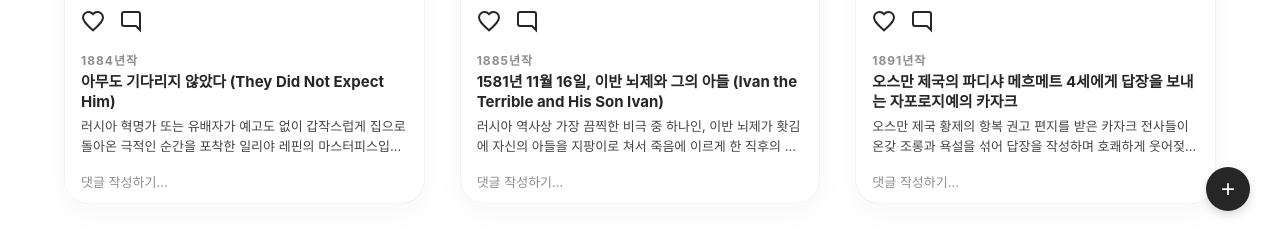
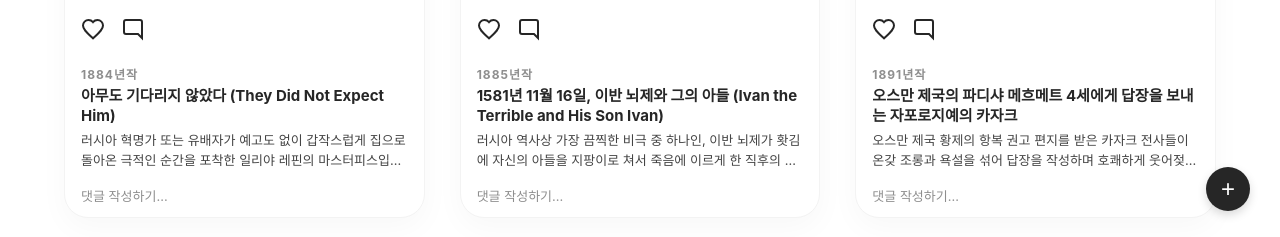
Before and after one commit to duals1017/Art-Gallrry, a plain HTML site: page index.html in a window 1280 px wide. Shown: the part 559-796 px from the top of the page. Drawn offline with Linux system fonts and the light colour scheme.

Commit message:
Update index.html

```diff
--- a/index.html
+++ b/index.html
@@ -3,8 +3,50 @@
 <head>
     <meta charset="UTF-8">
     <meta name="viewport" content="width=device-width, initial-scale=1.0">
+    <meta name="color-scheme" content="light only">
+    <meta name="supported-color-schemes" content="light">
+
     <title>미술 작품 갤러리 (Art Gallery)</title>
     <link rel="stylesheet" href="style.css">
+
+    <style>
+        /* 모바일 브라우저에서 하트/댓글 아이콘 영역이 사라지는 버그 방어 조치 */
+        .feed-action-bar {
+            display: flex !important;
+            flex-direction: row !important;
+            gap: 16px !important;
+            margin-top: 8px !important;
+            margin-bottom: 12px !important;
+            min-height: 24px !important; /* 공간이 0으로 접히는 것 방지 */
+            height: 24px !important;
+            align-items: center !important;
+            justify-content: flex-start !important;
+            visibility: visible !important;
+            opacity: 1 !important;
+        }
+
+        .feed-action-icon {
+            width: 24px !important;
+            height: 24px !important;
+            min-width: 24px !important;
+            min-height: 24px !important;
+            display: block !important;
+            flex-shrink: 0 !important; /* 모바일 그리드에서 찌그러짐 방지 */
+            cursor: pointer !important;
+        }
+
+        .feed-action-icon svg {
+            width: 24px !important;
+            height: 24px !important;
+            display: block !important;
+        }
+
+        /* 작품 연도와 텍스트 레이아웃 배치 최적화 */
+        .feed-caption-area {
+            margin-top: 4px !important;
+            clear: both !important;
+        }
+    </style>
 </head>
 <body>
 
@@ -14,7 +56,7 @@
     </header>
 
     <main class="gallery-container" id="galleryGrid">
-        </main>
+    </main>
 
     <div class="detail-overlay" id="detailOverlay">
         <button class="back-btn" onclick="closeDetail()" aria-label="뒤로가기">
@@ -23,7 +65,7 @@
             </svg>
         </button>
         <div class="detail-content" id="detailContent">
-            </div>
+        </div>
     </div>
 
     <script src="app.js"></script>
```
